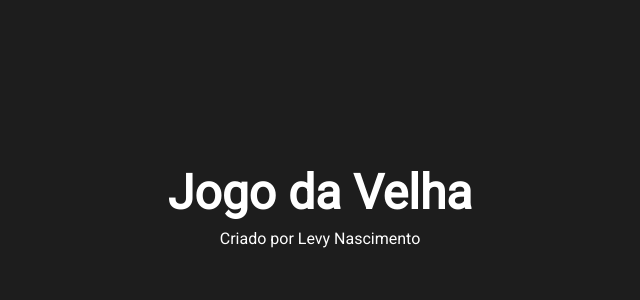
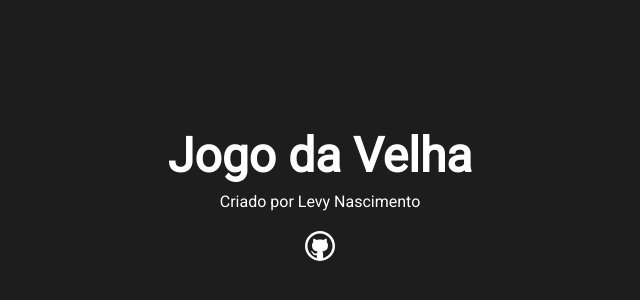
Before and after one commit to levynascimento/react-jogo-da-velha, a Next.js app: page / in a window 1280 px wide. Shown: the part 194-494 px from the top of the page, without its empty margins (320-960 px from the left). Built offline with nearby package versions, Linux system fonts and the light colour scheme.

Commit message:
Criado componente de icone

```diff
--- a/src/components/header/Header.jsx
+++ b/src/components/header/Header.jsx
@@ -2,12 +2,16 @@
 
 import Title from '../title/Title'
 import Subtitle from '../subtitle/Subtitle'
+import Icon from '../icon/Icon'
 
 function Header () {
   return (
     <div className = {styles.header}>
       <Title> Jogo da Velha </Title>
       <Subtitle> Criado por Levy Nascimento </Subtitle>
+      <div className = {styles.iconContent}>
+        <Icon iconName = "github" link = "https://github.com/levynascimento"/>
+      </div>
     </div>
   )
 }
--- a/src/components/header/Header.module.css
+++ b/src/components/header/Header.module.css
@@ -3,3 +3,8 @@
   padding: 40px 0;
 
 }
+
+.iconContent  {
+  margin: 20px 0;
+
+}
--- /dev/null
+++ b/src/components/icon/Icon.jsx
@@ -0,0 +1,14 @@
+function Icon ({ iconName, size, link }) {
+  return (
+<a href = { link } target = "_blank">
+  <img src = {`/icons/${ iconName }.svg`} width = { size } />
+
+</a>
+  )
+}
+
+Icon.defaultProps = {
+  size: '30px'
+}
+
+export default Icon
```
Also changed, not shown: public/icons/github.svg (added).
